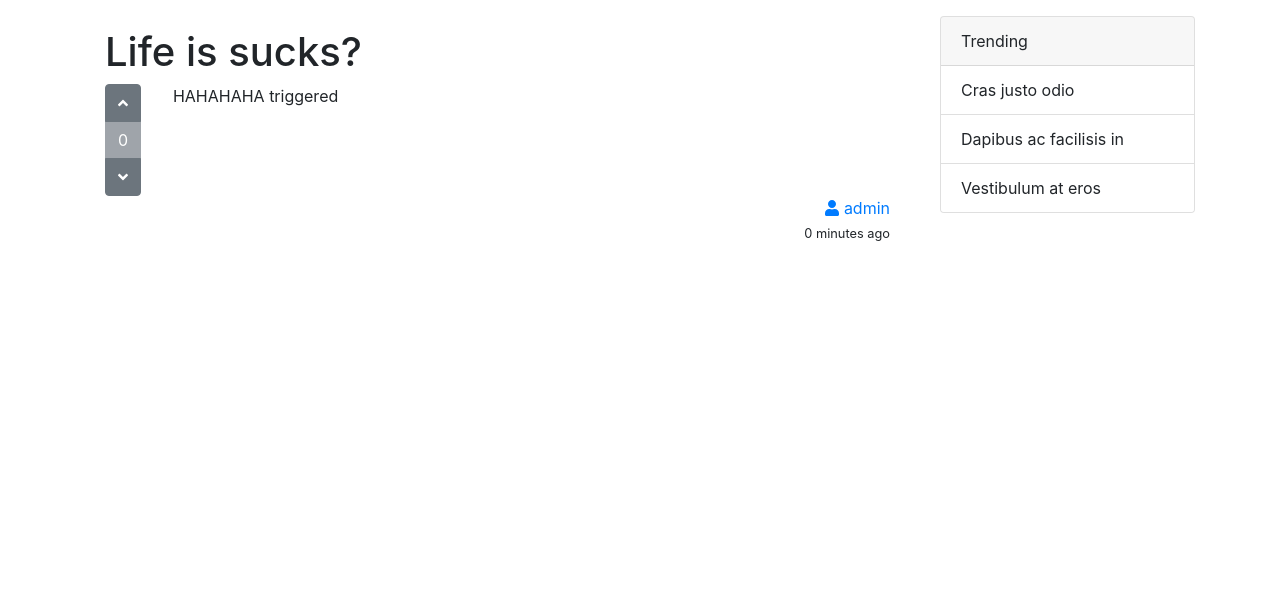
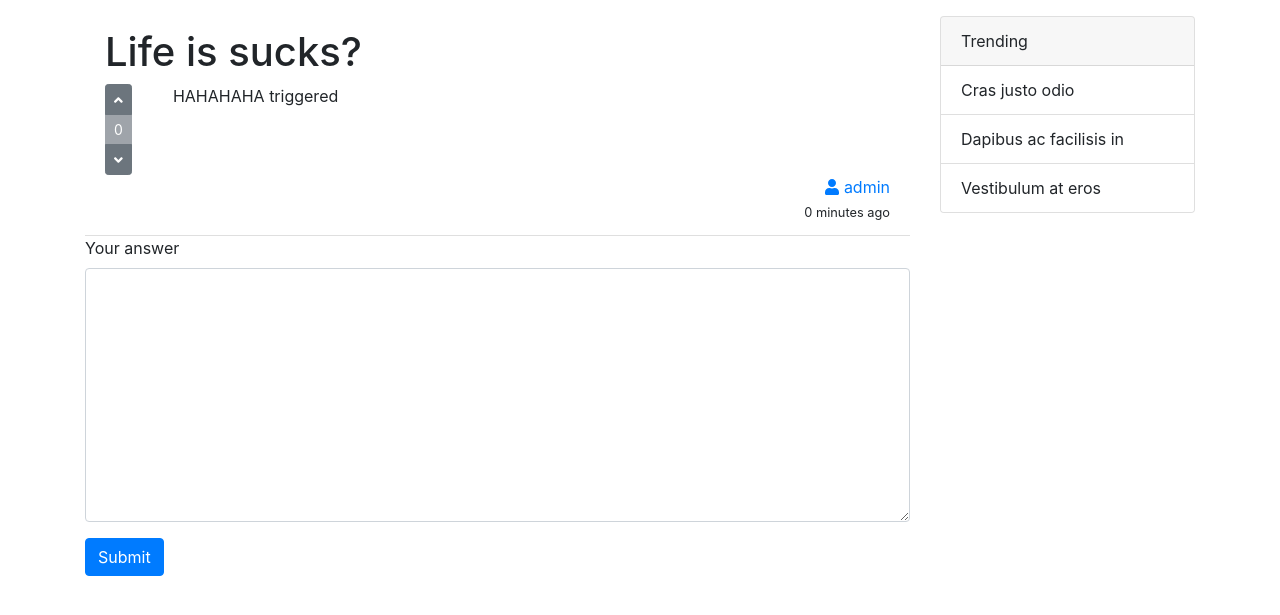
Before and after one commit to MXMP/hasker, a Django app: page /qa/3/ in a window 1280 px wide. Shown: the part 56-671 px from the top of the page. Run offline with Django 3.2, Linux system fonts and the light colour scheme; data comes from the database, SQL or seed files in the repository; some libraries are stand-ins or nearby versions.

Commit message:
Начал добавлять форму ответа на фопрос.

```diff
--- a/qa/templates/qa/index.html
+++ b/qa/templates/qa/index.html
@@ -46,7 +46,7 @@
                             <div class="col">
                                 <div class="row">
                                     <div class="col">
-                                        <a href="#">{{ question.header }}</a>
+                                        <a href="{% url 'qa:question_view' question.id %}">{{ question.header }}</a>
                                     </div>
                                 </div>
                                 {% if question.tag_set.count %}
--- a/qa/templates/qa/question.html
+++ b/qa/templates/qa/question.html
@@ -9,9 +9,10 @@
             <div class="row">
                 <div class="col-1">
                     <div class="btn-group-vertical">
-                        <button type="button" class="btn btn-secondary"><i class="fas fa-angle-up"></i></button>
-                        <button type="button" class="btn btn-secondary disabled">{{ question.votes }}</button>
-                        <button type="button" class="btn btn-secondary"><i class="fas fa-angle-down"></i></button>
+                        <button type="button" class="btn btn-sm btn-secondary"><i class="fas fa-angle-up"></i></button>
+                        <button type="button" class="btn btn-sm btn-secondary disabled">{{ question.votes }}</button>
+                        <button type="button" class="btn btn-sm btn-secondary"><i class="fas fa-angle-down"></i>
+                        </button>
                     </div>
                 </div>
                 <div class="col">{{ question.text }}</div>
@@ -42,9 +43,11 @@
                 <div class="row">
                     <div class="col-1">
                         <div class="btn-group-vertical">
-                            <button type="button" class="btn btn-secondary"><i class="fas fa-angle-up"></i></button>
-                            <button type="button" class="btn btn-secondary disabled">{{ answer.votes }}</button>
-                            <button type="button" class="btn btn-secondary"><i class="fas fa-angle-down"></i></button>
+                            <button type="button" class="btn btn-sm btn-secondary"><i class="fas fa-angle-up"></i>
+                            </button>
+                            <button type="button" class="btn btn-sm btn-secondary disabled">{{ answer.votes }}</button>
+                            <button type="button" class="btn btn-sm btn-secondary"><i class="fas fa-angle-down"></i>
+                            </button>
                         </div>
                     </div>
                     <div class="col">{{ answer.content }}</div>
@@ -68,4 +71,12 @@
         {% endfor %}
 
     </ul>
+
+    <form>
+        <div class="form-group">
+            <label for="answer">Your answer</label>
+            <textarea cols="30" rows="10" class="form-control" id="answer"></textarea>
+        </div>
+        <button type="submit" class="btn btn-primary">Submit</button>
+    </form>
 {% endblock %}
--- a/qa/urls.py
+++ b/qa/urls.py
@@ -1,7 +1,8 @@
 from django.urls import path, include
-import django.contrib.auth.urls
 
 from . import views
+
+app_name = 'qa'
 
 urlpatterns = [
     path('', views.IndexView.as_view(), name='index'),
--- a/qa/views.py
+++ b/qa/views.py
@@ -1,4 +1,7 @@
 from django.views.generic import ListView, DetailView
+from django.shortcuts import get_object_or_404
+from django.urls import reverse
+from django.http import HttpResponseRedirect
 
 from .models import Question
 
@@ -15,3 +18,9 @@ class IndexView(ListView):
 class QuestionView(DetailView):
     model = Question
     template_name = 'qa/question.html'
+
+
+def answer_question(request, question_id):
+    question = get_object_or_404(Question, pk=question_id)
+    question.answer_set.add()
+    return HttpResponseRedirect(reverse('qa:question_view', args=(question.id,)))
```
